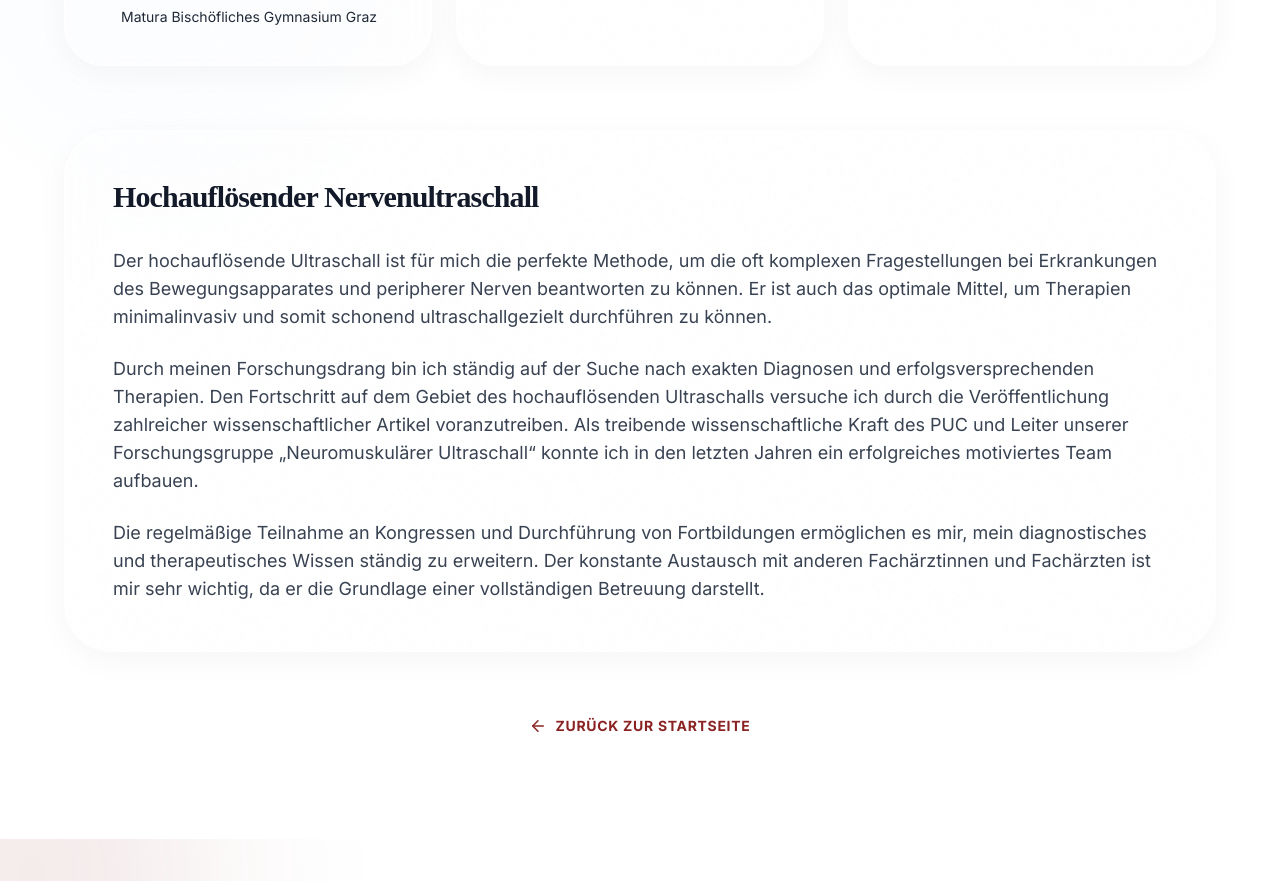
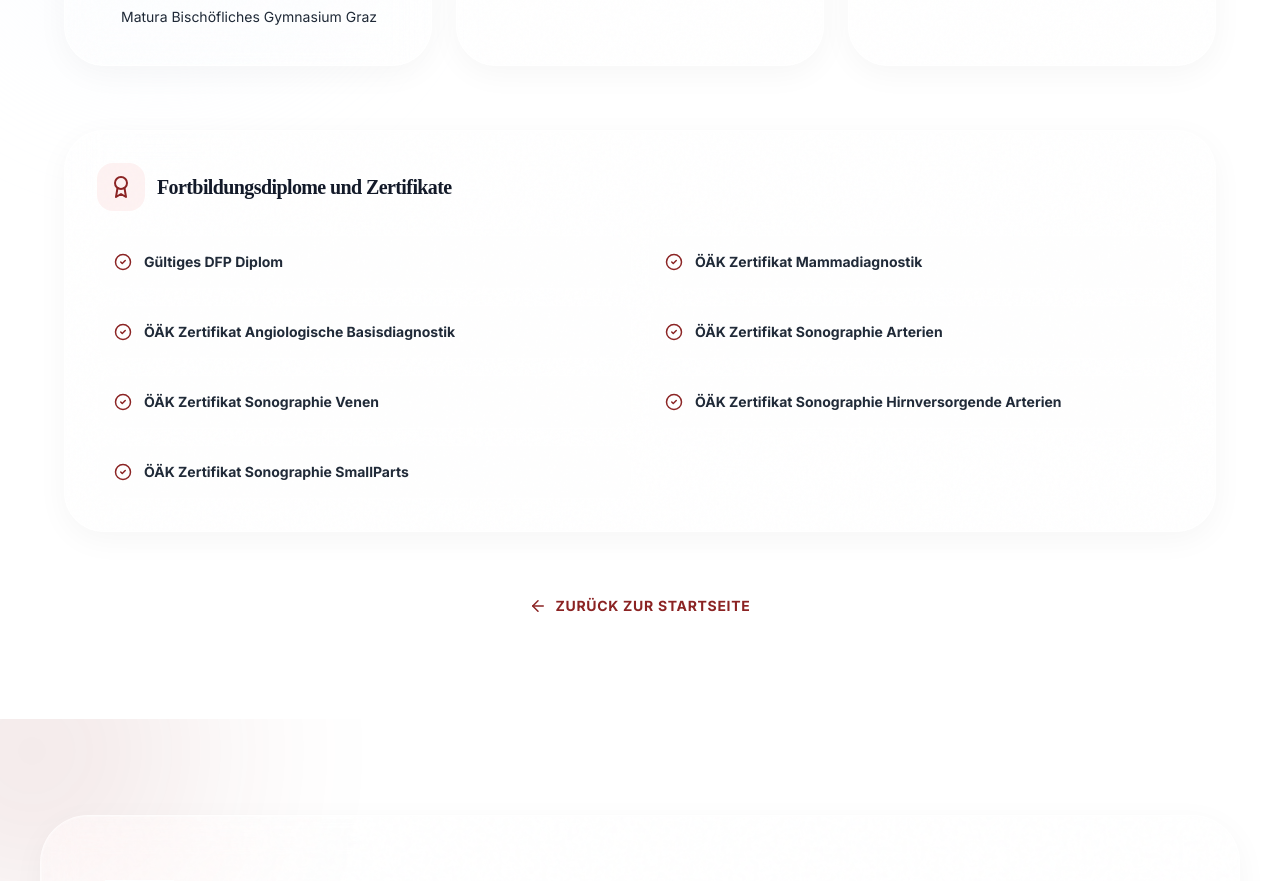
Before and after one commit to drpeterkalmar/roentgen-am-kai-homepage, a React (Vite) app: page /unser-team/dr-georg-riegler in a window 1280 px wide. Shown: the part 1681-2562 px from the top of the page. Built offline with nearby package versions, Linux system fonts and the light colour scheme; a web font is replaced by a local one.

Commit message:
RieglerPage: Hochauflösender Nervenultraschall Absatz entfernt, Fortbildungsdiplome \u0026 Zertifikate hinzugefügt

```diff
--- a/src/pages/RieglerPage.jsx
+++ b/src/pages/RieglerPage.jsx
@@ -34,6 +34,16 @@ const RieglerPage = () => {
     "Erkrankungen des peripheren Nervensystems",
     "Interdisziplinäre Schmerztherapie",
     "Funktionelle Nervendiagnostik"
+  ];
+
+  const diplomas = [
+    "Gültiges DFP Diplom",
+    "ÖÄK Zertifikat Mammadiagnostik",
+    "ÖÄK Zertifikat Angiologische Basisdiagnostik",
+    "ÖÄK Zertifikat Sonographie Arterien",
+    "ÖÄK Zertifikat Sonographie Venen",
+    "ÖÄK Zertifikat Sonographie Hirnversorgende Arterien",
+    "ÖÄK Zertifikat Sonographie SmallParts"
   ];
 
   const personSchema = {
@@ -191,26 +201,28 @@ const RieglerPage = () => {
           </motion.div>
         </div>
 
-        {/* Main Text Content */}
+        {/* DFP Diplomas Section */}
         <motion.div
           initial={{ opacity: 0, y: 20 }}
           whileInView={{ opacity: 1, y: 0 }}
           viewport={{ once: true }}
-          className="glass p-12 rounded-[48px] mb-16"
+          whileHover={{ y: -8, transition: { duration: 0.3 } }}
+          transition={{ delay: 0.3 }}
+          className="glass p-8 rounded-[40px] flex flex-col cursor-default mb-16"
         >
-          <div className="prose prose-red dark:prose-invert max-w-none text-gray-700 dark:text-gray-200">
-            <h2 className="text-3xl font-black font-[Outfit] text-gray-900 dark:text-white mb-8">Hochauflösender Nervenultraschall</h2>
-            <div className="space-y-6 text-base md:text-lg leading-relaxed">
-              <p>
-                Der hochauflösende Ultraschall ist für mich die perfekte Methode, um die oft komplexen Fragestellungen bei Erkrankungen des Bewegungsapparates und peripherer Nerven beantworten zu können. Er ist auch das optimale Mittel, um Therapien minimalinvasiv und somit schonend ultraschallgezielt durchführen zu können.
-              </p>
-              <p>
-                Durch meinen Forschungsdrang bin ich ständig auf der Suche nach exakten Diagnosen und erfolgsversprechenden Therapien. Den Fortschritt auf dem Gebiet des hochauflösenden Ultraschalls versuche ich durch die Veröffentlichung zahlreicher wissenschaftlicher Artikel voranzutreiben. Als treibende wissenschaftliche Kraft des PUC und Leiter unserer Forschungsgruppe „Neuromuskulärer Ultraschall“ konnte ich in den letzten Jahren ein erfolgreiches motiviertes Team aufbauen.
-              </p>
-              <p>
-                Die regelmäßige Teilnahme an Kongressen und Durchführung von Fortbildungen ermöglichen es mir, mein diagnostisches und therapeutisches Wissen ständig zu erweitern. Der konstante Austausch mit anderen Fachärztinnen und Fachärzten ist mir sehr wichtig, da er die Grundlage einer vollständigen Betreuung darstellt.
-              </p>
+          <div className="flex items-center gap-3 mb-6">
+            <div className="w-12 h-12 bg-red-50 rounded-2xl flex items-center justify-center">
+              <Award className="text-[#8B2323]" size={24} />
             </div>
+            <h3 className="text-xl font-bold font-[Outfit] dark:text-white">Fortbildungsdiplome und Zertifikate</h3>
+          </div>
+          <div className="grid grid-cols-1 md:grid-cols-2 gap-4">
+            {diplomas.map((diploma, i) => (
+              <div key={i} className="flex items-center gap-3 p-4 rounded-2xl bg-white/40 dark:bg-gray-800/40 border border-white/60 dark:border-gray-700">
+                <CheckCircle2 size={18} className="text-[#8B2323] shrink-0" />
+                <span className="text-sm font-bold text-gray-800 dark:text-gray-200">{diploma}</span>
+              </div>
+            ))}
           </div>
         </motion.div>
 
```
